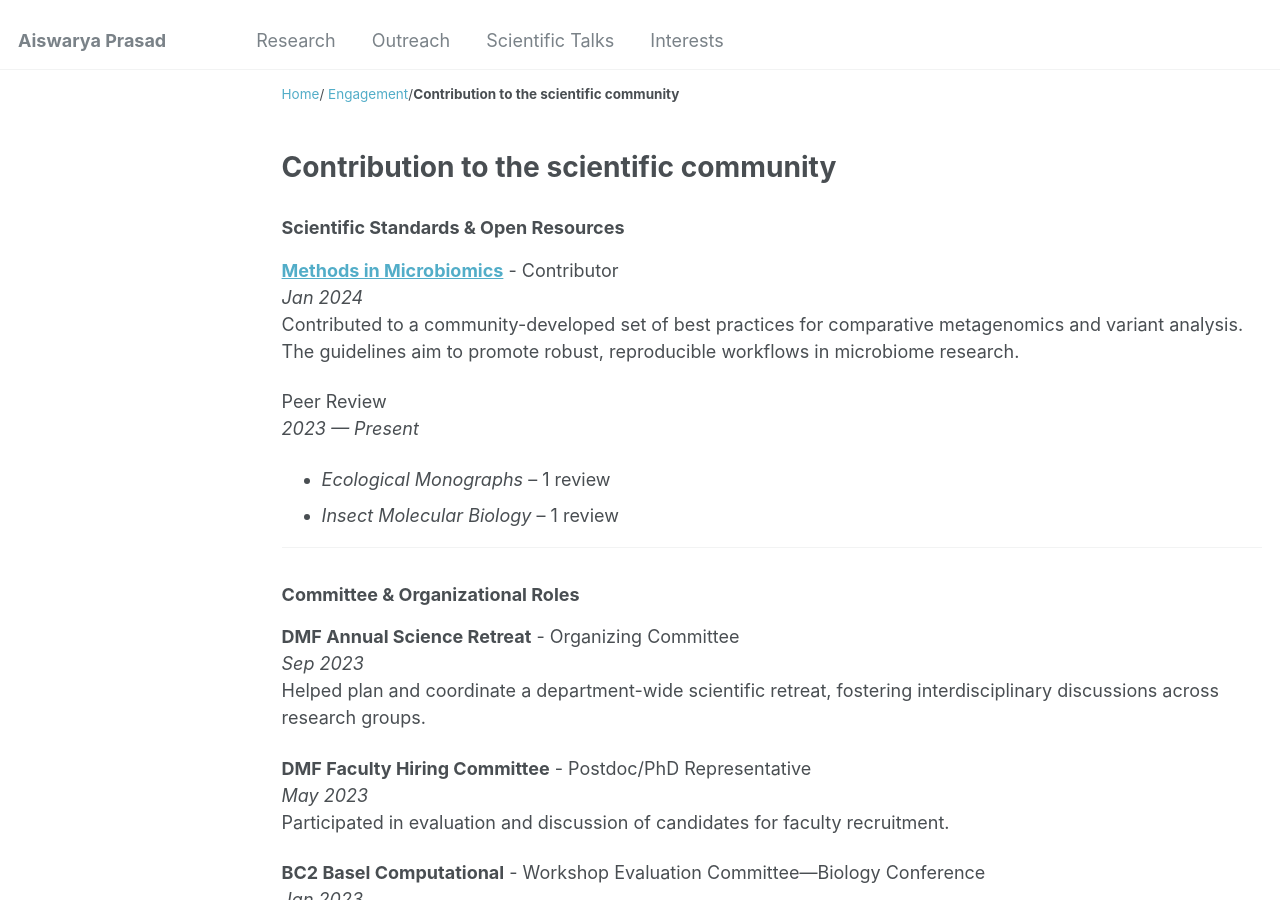
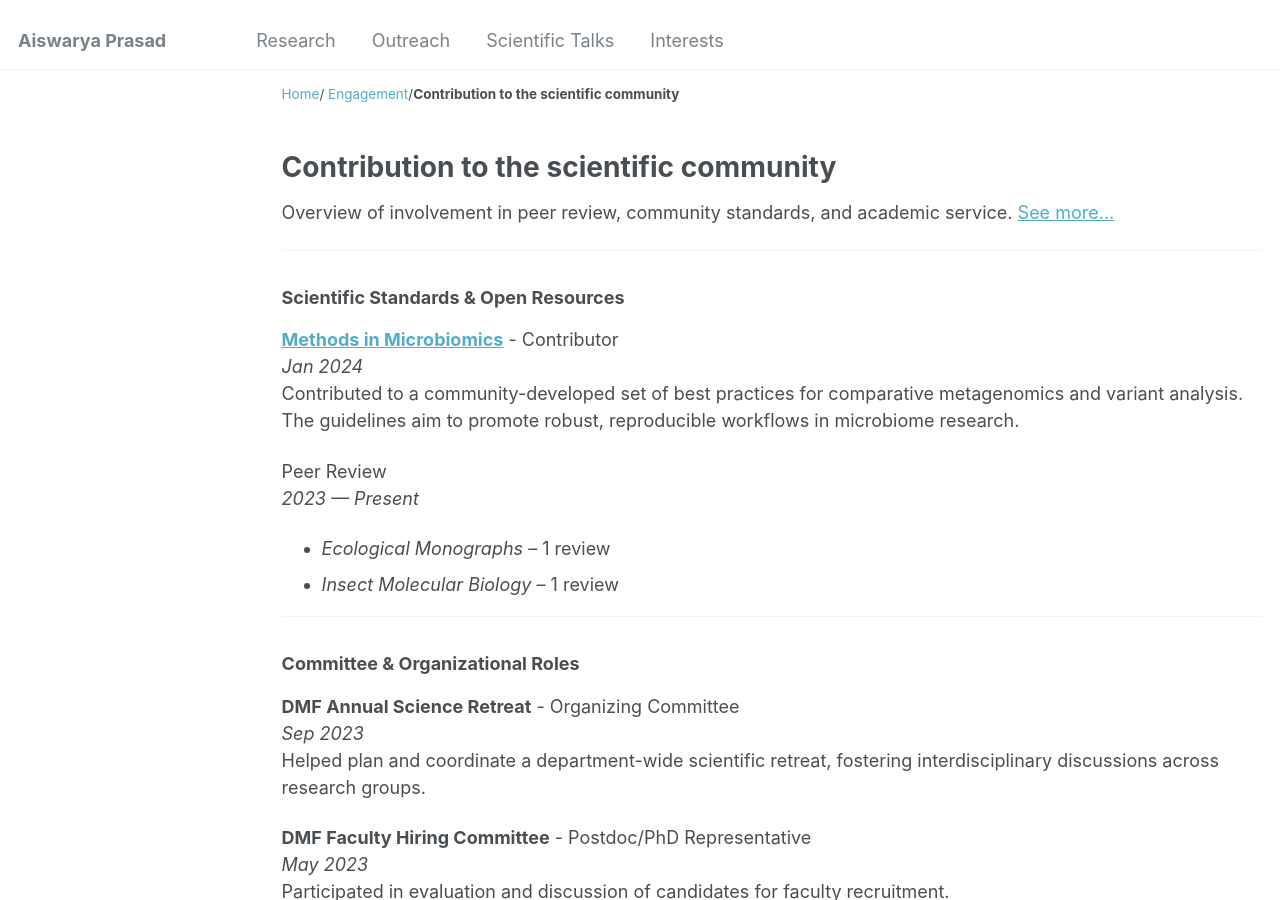
Before and after one commit to Aiswarya-prasad/aiswarya-prasad.github.io, a Jekyll site: the page built from _engagement/scientific-community.md, in a window 1280 px wide and 900 px high. Built offline with Jekyll 4.4.1, drawn with Linux system fonts in a browser that asks for light colours.

Commit message:
Syntax change, squash commit later or just ignore.

```diff
--- a/_engagement/scientific-community.md
+++ b/_engagement/scientific-community.md
@@ -6,6 +6,10 @@ order: 1
 start_year: 2023
 end_year: 2024
 permalink: /engagement/scientificcommunity
+---
+
+Overview of involvement in peer review, community standards, and academic service. [See more...](/engagement/scientificcommunity)
+
 ---
 
 ### Scientific Standards & Open Resources
```
